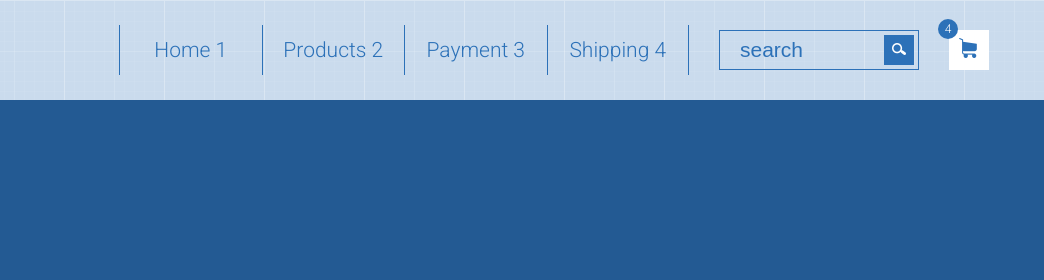
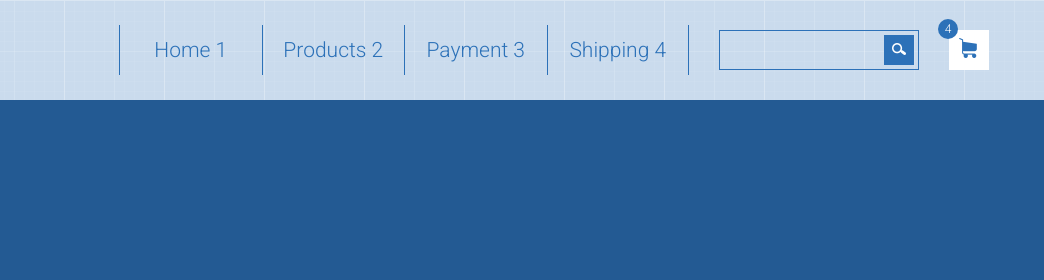
Before and after one commit to Bogdan666777/shop-project, a plain HTML site: page index.html in a window 1280 px wide. Shown: the top 280 px of the page, 236-1280 px from the left. Drawn offline with Linux system fonts and the light colour scheme.

```diff
--- a/index.html
+++ b/index.html
@@ -48,7 +48,7 @@
                 </div>
                 <div class="col-md-3">
                     <form>
-                        <input class="search" type="search" name="search" placeholder="search">
+                        <input class="search" type="search" name="search" placeholder="">
 
                         <button type="submit"> <img src="images/search.png" alt=""></button>
                     </form>
```
